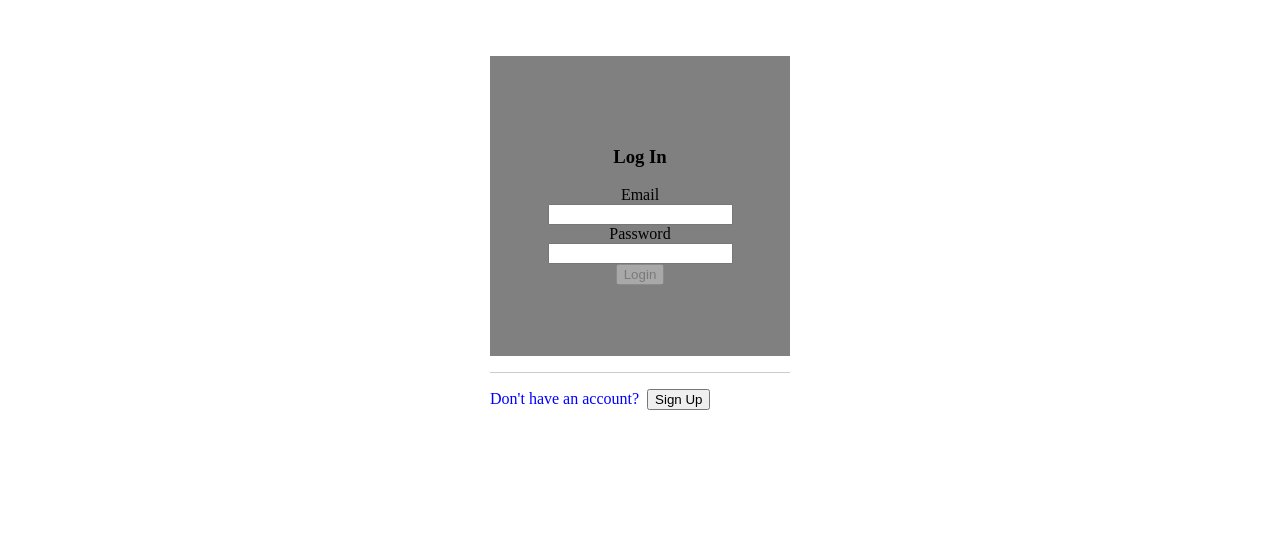
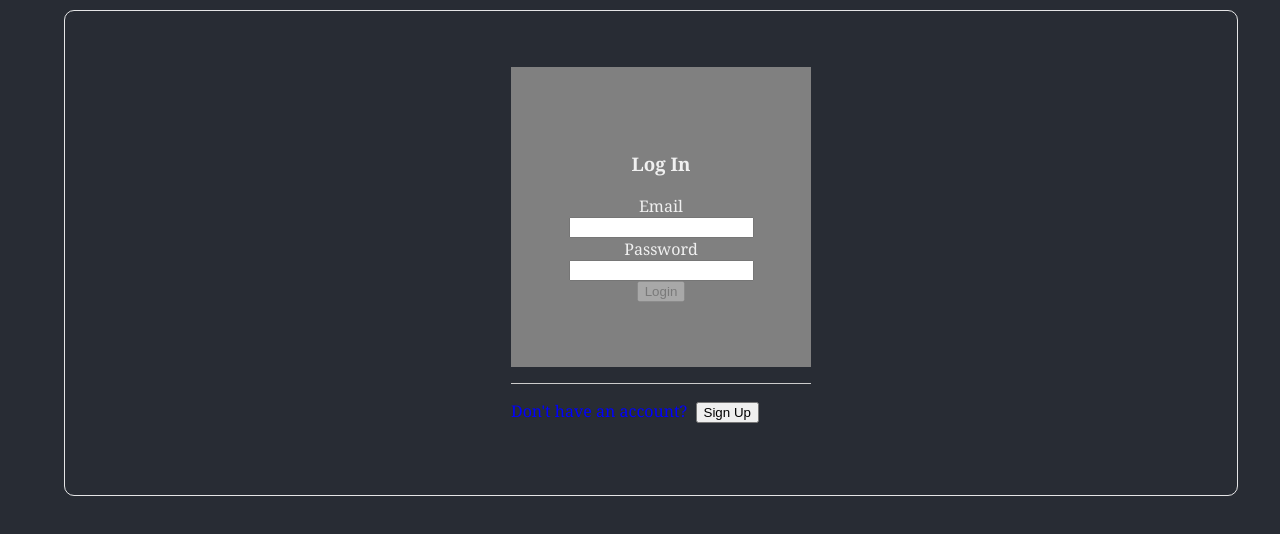
Before and after one commit to kamaukimani/ChatMe, a React (Vite) app in the folder client/: page / in a window 1280 px wide. Shown: the top 534 px of the page. Built offline with nearby package versions, Linux system fonts and the light colour scheme; no server answers.

Commit message:
style the body

```diff
--- a/client/src/index.css
+++ b/client/src/index.css
@@ -1,3 +1,29 @@
+:root {
+  --bg: #282c34;
+  --header: #fff;
+  --link: #61dafb;
+  --text: hsla(0, 0%, 100%, 0.88);
+}
+
+body {
+  margin: 0;
+  font-family: "Merriweather", "Georgia", serif;
+  -webkit-font-smoothing: antialiased;
+  -moz-osx-font-smoothing: grayscale;
+  background: var(--bg);
+  color: var(--text);
+  width: 90%;
+  height: 100%;
+  border: 1px solid;
+  padding-left:20px;
+  margin: 10px 5%;
+  border-radius: 10px;
+  display: flex;
+  justify-content: center;
+}
+
+
+
 .signupDiv{
   width: 100%;;
   display: flex;
@@ -42,10 +68,10 @@
 .logout {
   /* width: 100%; */
   display: flex;
-  justify-content:flex-end;
+  justify-content:end;
   margin-top: 10px;
   margin-right: 40px;
-  /* box-sizing: border-box; */
+  box-sizing: border-box;
 
 }
 
```
